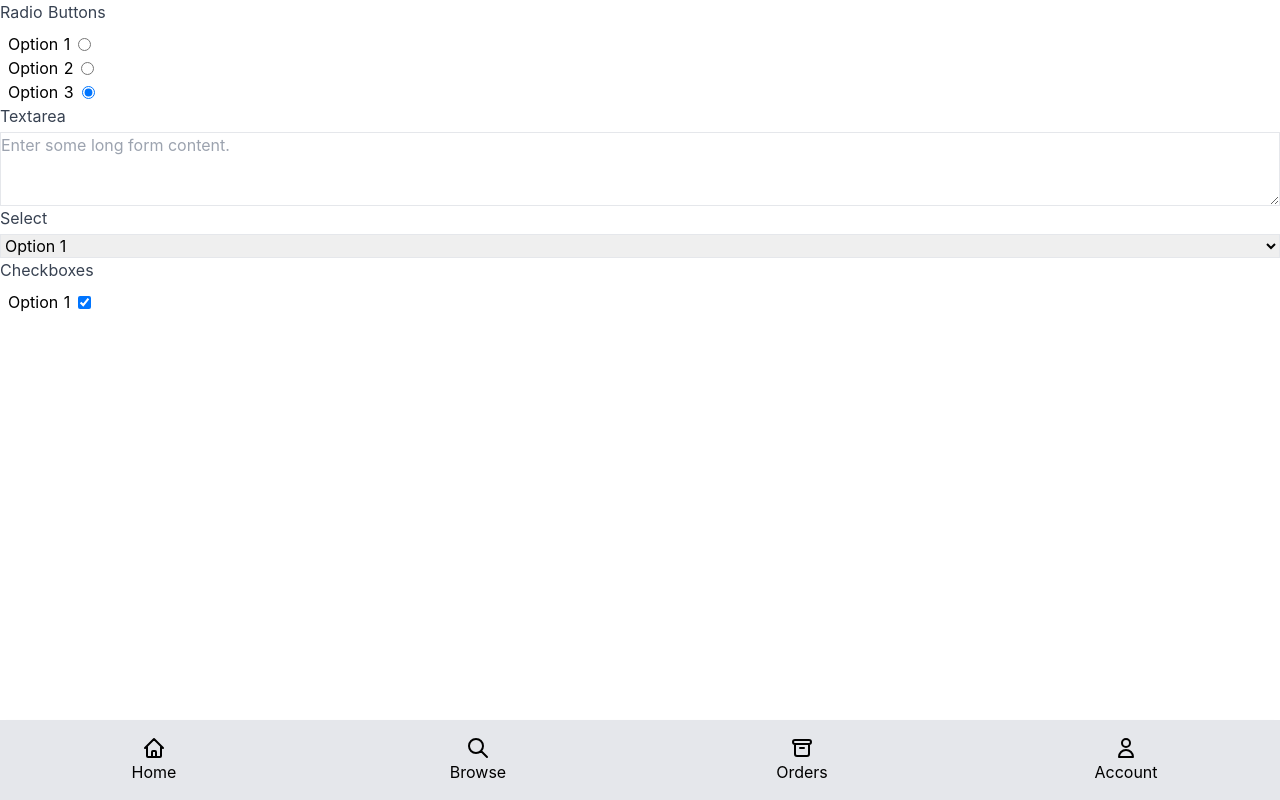
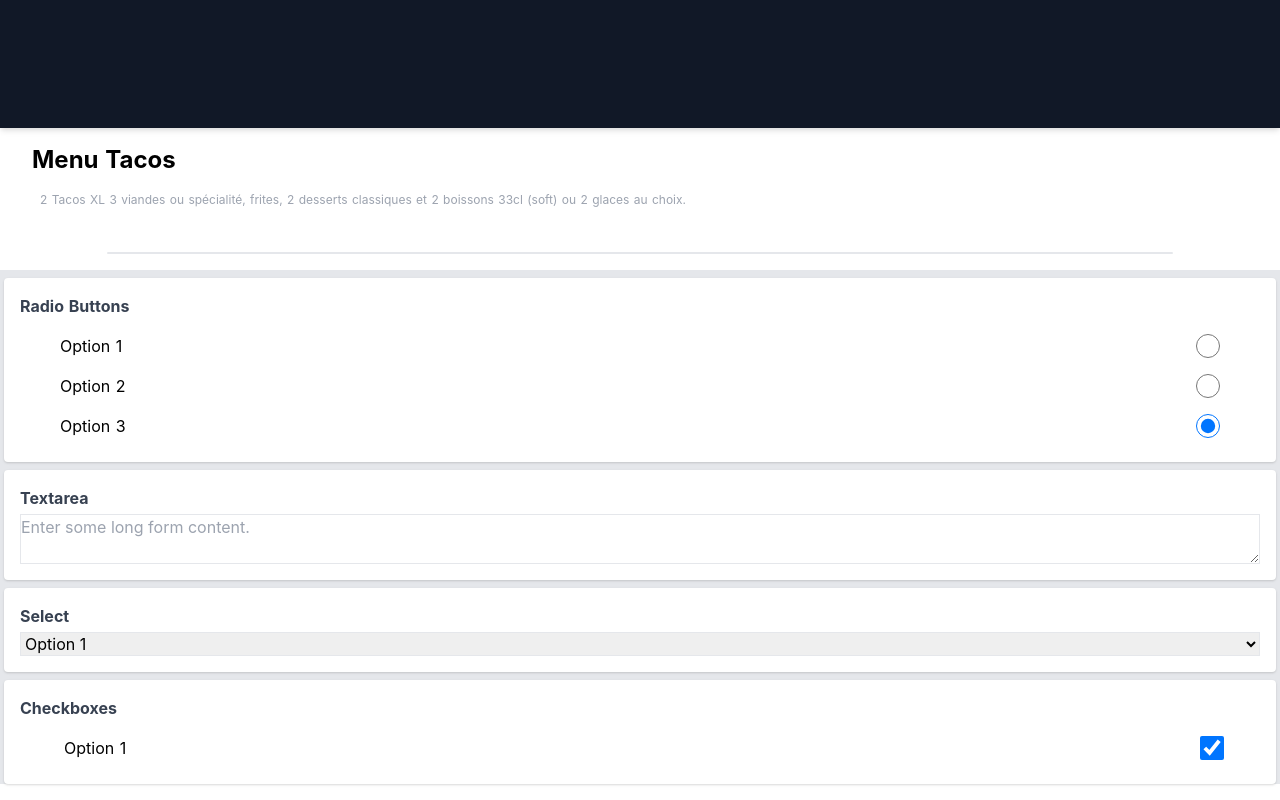
Before and after one commit to ProjetDEVCesi/Front, a Nuxt app: page /MenuSelect in a window 1280 px wide. Built offline with nearby package versions, Linux system fonts and the light colour scheme; what @tailwindcss/custom-forms would draw is missing.

Commit message:
add components design and links

```diff
--- a/components/CheckboxCard.vue
+++ b/components/CheckboxCard.vue
@@ -1,19 +1,17 @@
 <template>
+  <div class="shadow rounded bg-white mx-1 my-2 p-4">
+    <span class="font-bold text-gray-700">Checkboxes</span>
+    <div class="mt-2 mx-8">
       <div>
-    <div class="block">
-      <span class="text-gray-700">Checkboxes</span>
-      <div class="mt-2">
-        <div>
-          <label class="inline-flex items-center">
+        <label class="relative inline-flex items-center mx-1 my-2 w-full">
           <span class="mx-2">Option 1</span>
           <input
             type="checkbox"
-              class="form-checkbox border text-red-600"
+            class="absolute form-checkbox border text-red-600 right-2 h-6 w-6"
             checked
           />
         </label>
       </div>
     </div>
   </div>
-  </div>
 </template>
--- a/components/MenuCard.vue
+++ b/components/MenuCard.vue
@@ -1,4 +1,5 @@
 <template>
+  <NuxtLink to="/MenuSelect">
     <div class="shadow rounded bg-white mx-1 my-2 p-4">
       <p class="font-bold">Menu Tacos</p>
       <p class="text-gray-400 text-xs my-4">
@@ -7,4 +8,5 @@
       </p>
       <p class="text-red-500 text-sm">34.00 €</p>
     </div>
+  </NuxtLink>
 </template>
--- a/components/RadioCard.vue
+++ b/components/RadioCard.vue
@@ -1,13 +1,13 @@
 <template>
-  <div class="block">
-    <span class="text-gray-700">Radio Buttons</span>
-    <div class="mt-2">
+  <div class="shadow rounded bg-white mx-1 my-2 p-4">
+    <span class="font-bold text-gray-700">Radio Buttons</span>
+    <div class="mt-2 mx-8">
       <div>
-        <label class="inline-flex items-center">
+        <label class="relative inline-flex items-center my-2 w-full">
           <span class="mx-2">Option 1</span>
           <input
             type="radio"
-            class="form-radio text-red-600 border"
+            class="absolute form-radio text-red-600 border right-2 h-6 w-6"
             name="radio"
             value="1"
             checked
@@ -15,11 +15,11 @@
         </label>
       </div>
       <div>
-        <label class="inline-flex items-center">
+        <label class="relative inline-flex items-center my-2 w-full">
           <span class="mx-2">Option 2</span>
           <input
             type="radio"
-            class="form-radio text-red-600 border"
+            class="absolute form-radio text-red-600 border right-2 h-6 w-6"
             name="radio"
             value="1"
             checked
@@ -27,11 +27,11 @@
         </label>
       </div>
       <div>
-        <label class="inline-flex items-center">
+        <label class="relative inline-flex items-center my-2 w-full">
           <span class="mx-2">Option 3</span>
           <input
             type="radio"
-            class="form-radio text-red-600 border"
+            class="absolute form-radio text-red-600 border right-2 h-6 w-6"
             name="radio"
             value="1"
             checked
--- a/components/RestauCard.vue
+++ b/components/RestauCard.vue
@@ -1,5 +1,5 @@
 <template>
-  <NuxtLink to="/">
+  <NuxtLink to="/Menu">
     <div
       class="relative shadow-md rounded-lg bg-gray-200 m-auto my-8 h-40 w-4/5"
     >
--- a/components/SelectCard.vue
+++ b/components/SelectCard.vue
@@ -1,7 +1,7 @@
 <template>
-  <div>
-    <label class="block">
-      <span class="text-gray-700">Select</span>
+  <div class="shadow rounded bg-white mx-1 my-2 p-4">
+    <label>
+      <span class="font-bold text-gray-700">Select</span>
       <select class="form-select border block w-full mt-1">
         <option>Option 1</option>
         <option>Option 2</option>
--- a/components/TextAreaCard.vue
+++ b/components/TextAreaCard.vue
@@ -1,10 +1,10 @@
 <template>
-  <div>
-    <label class="block">
-      <span class="text-gray-700">Textarea</span>
+  <div class="shadow rounded bg-white mx-1 my-2 p-4">
+    <label>
+      <span class="font-bold text-gray-700">Textarea</span>
       <textarea
         class="form-textarea border mt-1 block w-full"
-        rows="3"
+        rows="2"
         placeholder="Enter some long form content."
       ></textarea>
     </label>
--- a/pages/MenuSelect.vue
+++ b/pages/MenuSelect.vue
@@ -1,5 +1,16 @@
 <template>
-  <div>
+  <div class="bg-gray-200">
+    <div class="bg-white pb-2">
+      <div class="shadow-md bg-gray-900 w-full h-32"></div>
+      <p class="font-bold text-2xl mx-8 mt-4">Menu Tacos</p>
+      <div class="flex mx-8 mt-4">
+        <p class="inline-flex text-gray-400 text-xs mx-2 mb-8 h-5">
+          2 Tacos XL 3 viandes ou spécialité, frites, 2 desserts classiques et 2
+          boissons 33cl (soft) ou 2 glaces au choix.
+        </p>
+      </div>
+      <div class="flex rounded border bg-gray-300 m-auto my-2 w-5/6"></div>
+    </div>
     <RadioCard />
     <TextAreaCard />
     <SelectCard />
@@ -20,5 +31,6 @@ export default {
     SelectCard,
     CheckboxCard,
   },
+  layout: 'RestauMenu',
 }
 </script>
--- a/pages/Profile.vue
+++ b/pages/Profile.vue
@@ -13,7 +13,22 @@
           top-16
           left-10
         "
-      ></div>
+      >
+        <svg
+          xmlns="http://www.w3.org/2000/svg"
+          class="m-auto text-gray-400 h-24 w-24"
+          fill="none"
+          viewBox="0 0 24 24"
+          stroke="currentColor"
+        >
+          <path
+            stroke-linecap="round"
+            stroke-linejoin="round"
+            stroke-width="2"
+            d="M16 7a4 4 0 11-8 0 4 4 0 018 0zM12 14a7 7 0 00-7 7h14a7 7 0 00-7-7z"
+          />
+        </svg>
+      </div>
       <NuxtLink to="#">
         <svg
           xmlns="http://www.w3.org/2000/svg"
```
Lines whose indentation alone changed are shown as unchanged.
